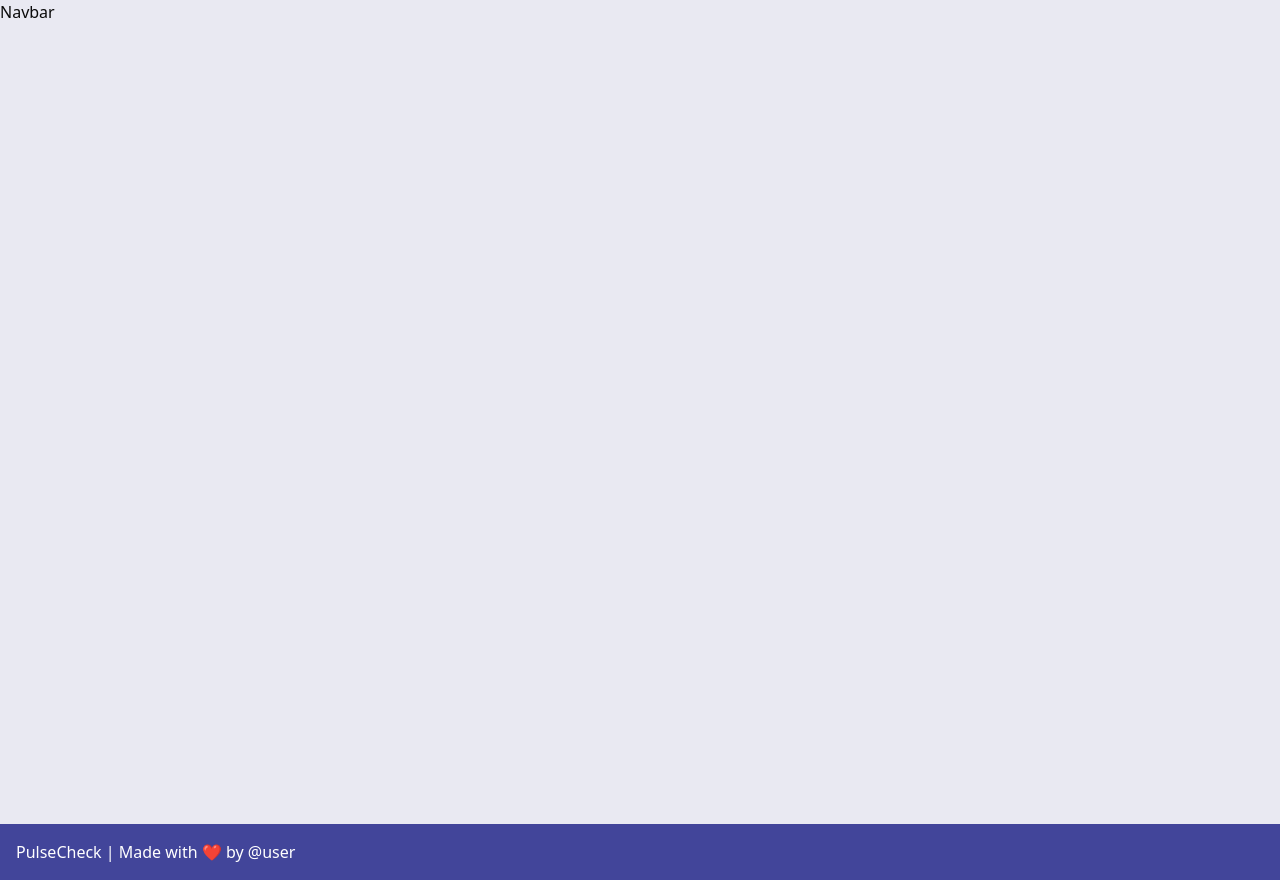
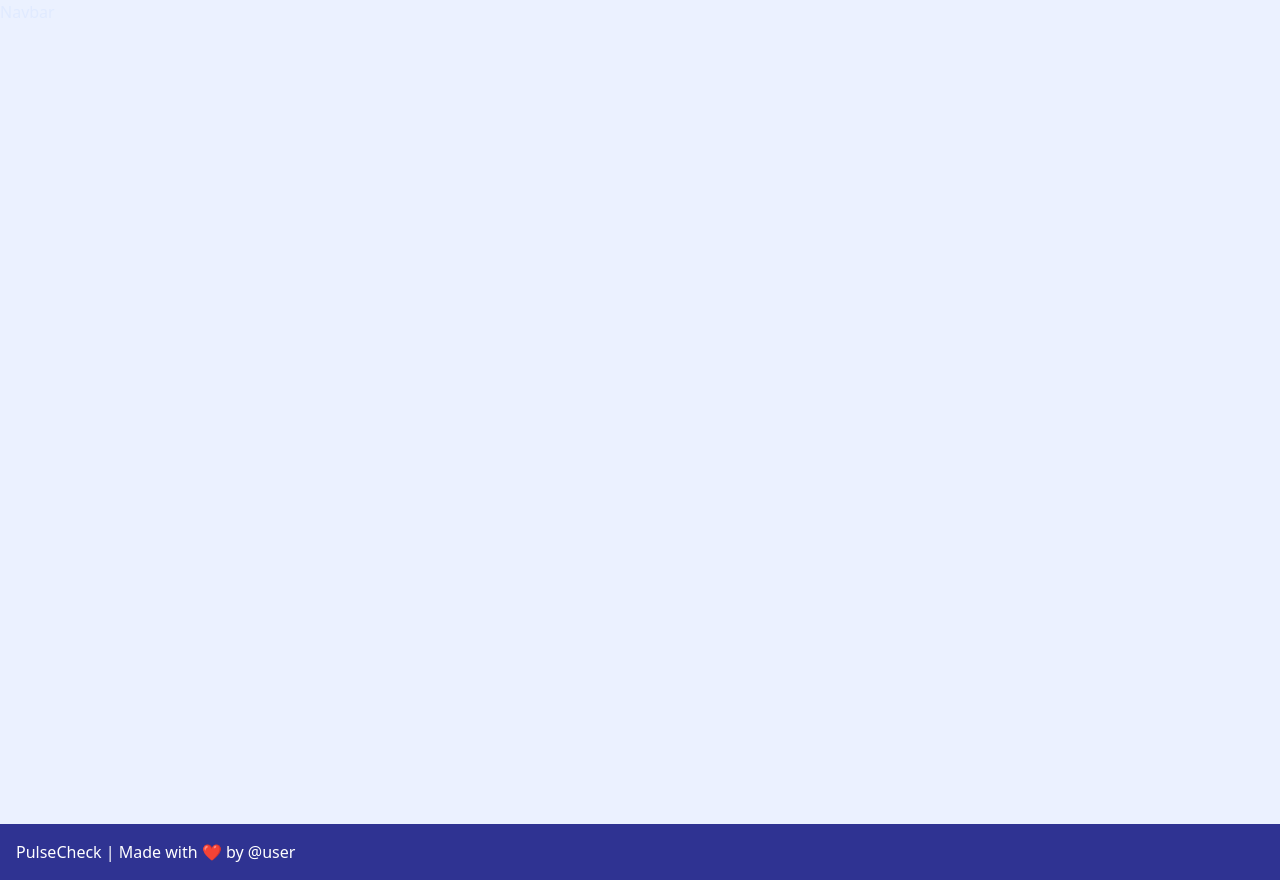
Before and after one commit to louispawaon/addu-pulsecheck, a Next.js app: page / in a window 1280 px wide. Built offline with nearby package versions, Linux system fonts and the light colour scheme.

Commit message:
misc: theme changes

```diff
--- a/src/app/globals.css
+++ b/src/app/globals.css
@@ -4,34 +4,34 @@
 
 @layer base {
   :root {
-    --background: 240 26% 93%;
-    --foreground: 0 0% 3.9%;
+    --background: 220 100% 96%;
+    --foreground: 222, 100%, 94%;
 
-    --card: 0 0% 100%;
-    --card-foreground: 0 0% 3.9%;
+    --muted: 238 25.5% 11.4%;
+    --muted-foreground: 238 5.1% 53.8%;
 
-    --popover: 0 0% 100%;
-    --popover-foreground: 0 0% 3.9%;
+    --popover: 238 54.8% 4.94%;
+    --popover-foreground: 238 5.1% 96.9%;
 
-    --primary: 238 40% 43%;
-    --primary-foreground: 0 0% 98%;
+    --card: 238 54.8% 4.94%;
+    --card-foreground: 238 5.1% 96.9%;
 
-    --secondary: 229 31% 86%;
-    --secondary-foreground: 0 0% 9%;
+    --border: 238 25.5% 11.4%;
+    --input: 238 25.5% 11.4%;
 
-    --muted: 0 0% 96.1%;
-    --muted-foreground: 0 0% 45.1%;
+    --primary: 238 51% 38%;
+    --primary-foreground: 238 5.1% 96.9%;
 
-    --accent: 236 30% 71%;
-    --accent-foreground: 0 0% 9%;
+    --secondary: 238 25.5% 11.4%;
+    --secondary-foreground: 238 5.1% 96.9%;
 
-    --destructive: 0 84.2% 60.2%;
-    --destructive-foreground: 0 0% 98%;
+    --accent: 238 25.5% 11.4%;
+    --accent-foreground: 238 5.1% 96.9%;
 
-    --border: 0 0% 89.8%;
-    --input: 0 0% 89.8%;
-    --ring: 0 0% 3.9%;
-    --text: 0 0% 0%;
+    --destructive: 0 62.8% 30.6%;
+    --destructive-foreground: 238 5.1% 96.9%;
+
+    --ring: 238 51% 38%;
 
     --radius: 0.5rem;
   }
```
